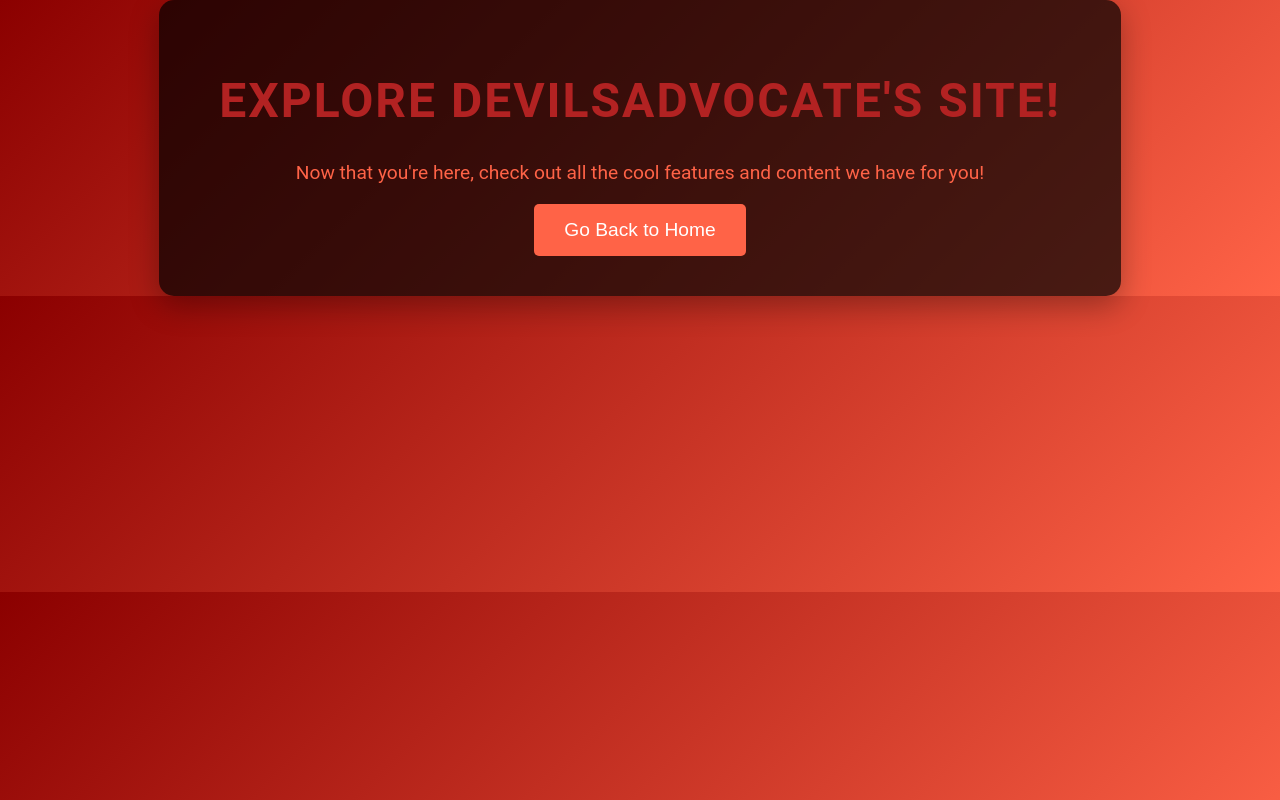
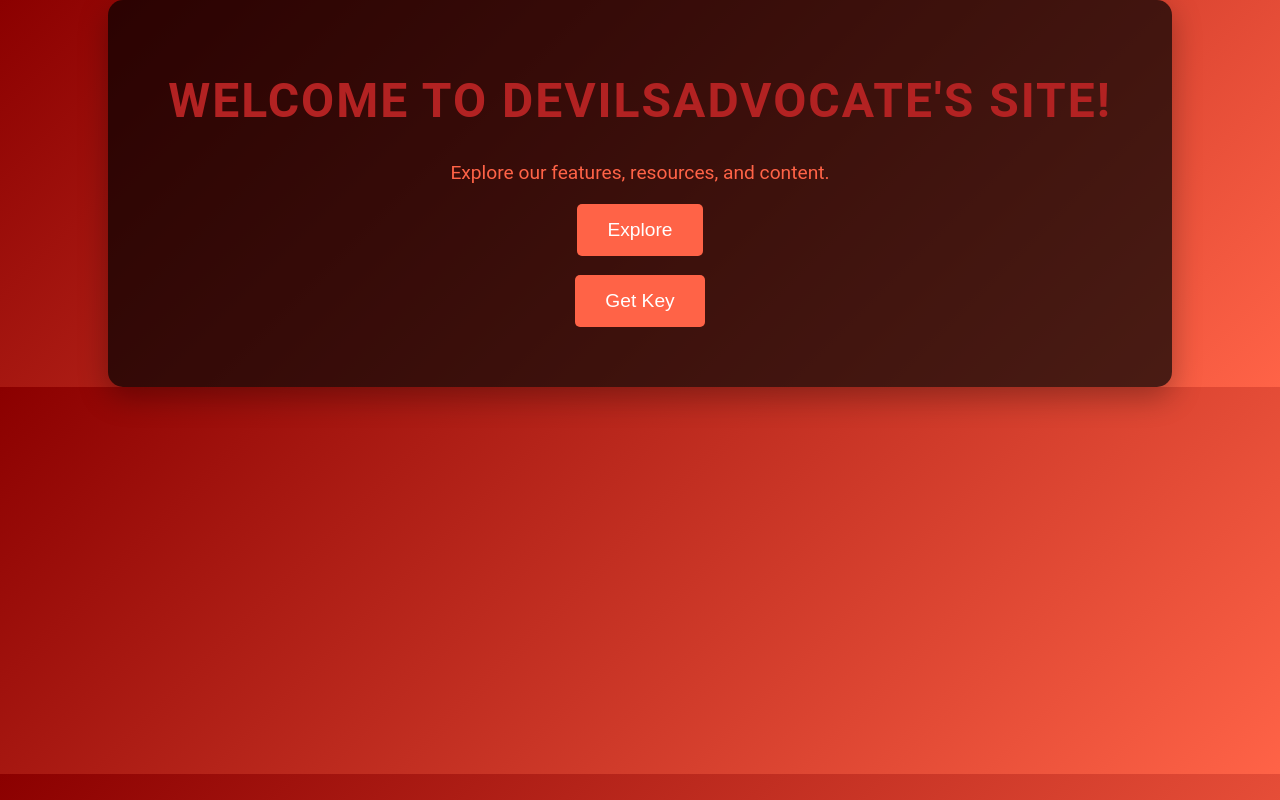
Before and after one commit to Hiplitehehe/REDzHUB, a plain HTML site: page public /explore.html in a window 1280 px wide. Drawn offline with Linux system fonts and the light colour scheme.

Commit message:
Update explore.html

```diff
--- a/public /explore.html
+++ b/public /explore.html
@@ -3,7 +3,7 @@
 <head>
   <meta charset="UTF-8">
   <meta name="viewport" content="width=device-width, initial-scale=1.0">
-  <title>Explore devilsadvocate's Site</title>
+  <title>Welcome to devilsadvocate's Site</title>
   <style>
     body {
       font-family: 'Roboto', sans-serif;
@@ -20,7 +20,7 @@
       font-size: 3rem;
       font-weight: bold;
       text-transform: uppercase;
-      color: #B22222;  /* Dark red */
+      color: #B22222;
       letter-spacing: 2px;
       text-align: center;
     }
@@ -30,20 +30,15 @@
       border-radius: 15px;
       box-shadow: 0 10px 30px rgba(0, 0, 0, 0.3);
       text-align: center;
-      animation: fadeIn 1s ease-out;
-    }
-    @keyframes fadeIn {
-      0% { opacity: 0; transform: translateY(20px); }
-      100% { opacity: 1; transform: translateY(0); }
     }
     p {
       font-size: 1.2rem;
-      color: #FF6347;  /* Light red/pinkish tone */
+      color: #FF6347;
       margin: 20px 0;
     }
     .button {
       padding: 15px 30px;
-      background-color: #FF6347;  /* Red background */
+      background-color: #FF6347;
       color: white;
       font-size: 1.2rem;
       border: none;
@@ -52,15 +47,19 @@
       transition: background-color 0.3s ease;
     }
     .button:hover {
-      background-color: #B22222;  /* Darker red on hover */
+      background-color: #B22222;
     }
   </style>
 </head>
 <body>
   <div class="container">
-    <h1>Explore devilsadvocate's Site!</h1>
-    <p>Now that you're here, check out all the cool features and content we have for you!</p>
-    <button class="button" onclick="window.location.href='/'">Go Back to Home</button>
+    <h1>Welcome to devilsadvocate's Site!</h1>
+    <p>Explore our features, resources, and content.</p>
+    <button class="button" onclick="window.location.href='/explore'">Explore</button>
+    <br><br>
+    <button class="button" onclick="getKey()">Get Key</button> <!-- New Get Key Button -->
+    <p id="keyDisplay"></p> <!-- This paragraph will display the key -->
   </div>
+  <script src="https://raw.githubusercontent.com/Hiplitehehe/REDzHUB/main/Getkey.js"></script> <!-- Linking the JS from GitHub -->
 </body>
 </html>
```
